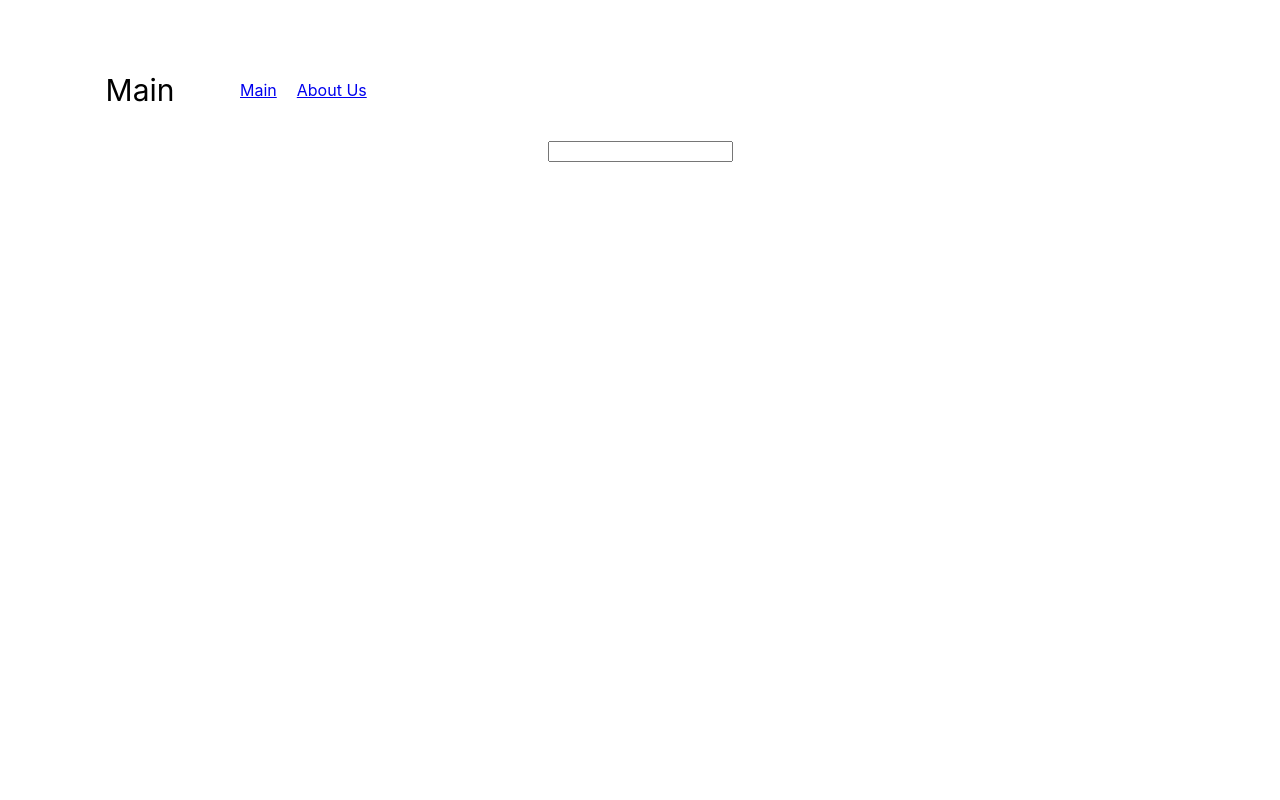
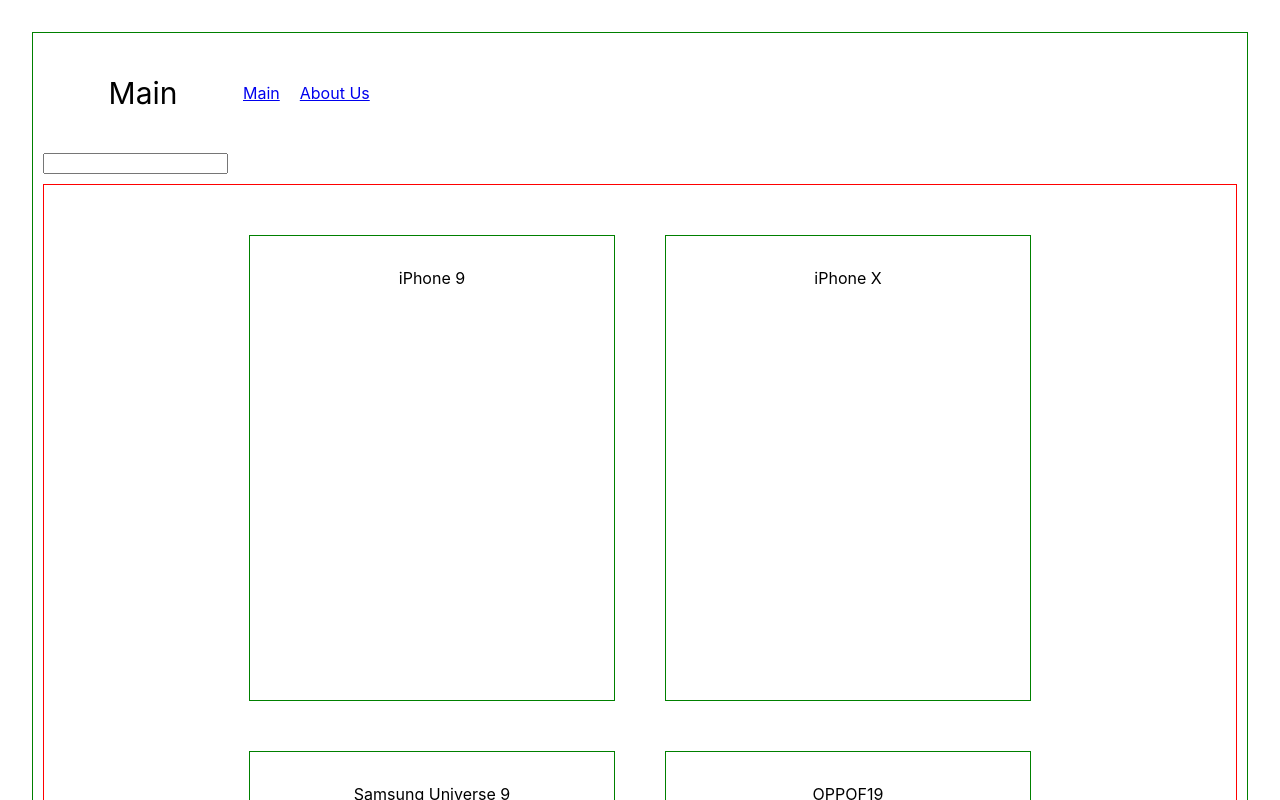
Before and after one commit to olegpl1993/reactRSS, a React (Vite) app: page / in a window 1280 px wide. Shown: the top 800 px of the page. Built offline with nearby package versions, Linux system fonts and the light colour scheme.

Commit message:
feat: map render products

```diff
--- /dev/null
+++ b/src/bd.ts
@@ -0,0 +1,184 @@
+const products = [
+  {
+    id: 1,
+    title: 'iPhone 9',
+    description: 'An apple mobile which is nothing like apple',
+    price: 549,
+    discountPercentage: 12.96,
+    rating: 4.69,
+    stock: 94,
+    brand: 'Apple',
+    category: 'smartphones',
+    thumbnail: 'https://i.dummyjson.com/data/products/1/thumbnail.jpg',
+    images: [
+      'https://i.dummyjson.com/data/products/1/3.jpg',
+      'https://i.dummyjson.com/data/products/1/4.jpg',
+      'https://i.dummyjson.com/data/products/1/thumbnail.jpg',
+    ],
+  },
+  {
+    id: 2,
+    title: 'iPhone X',
+    description:
+      'SIM-Free, Model A19211 6.5-inch Super Retina HD display with OLED technology A12 Bionic chip with ...',
+    price: 899,
+    discountPercentage: 17.94,
+    rating: 4.44,
+    stock: 34,
+    brand: 'Apple',
+    category: 'smartphones',
+    thumbnail: 'https://i.dummyjson.com/data/products/2/thumbnail.jpg',
+    images: [
+      'https://i.dummyjson.com/data/products/2/1.jpg',
+      'https://i.dummyjson.com/data/products/2/2.jpg',
+      'https://i.dummyjson.com/data/products/2/3.jpg',
+      'https://i.dummyjson.com/data/products/2/thumbnail.jpg',
+    ],
+  },
+  {
+    id: 3,
+    title: 'Samsung Universe 9',
+    description: "Samsung's new variant which goes beyond Galaxy to the Universe",
+    price: 1249,
+    discountPercentage: 15.46,
+    rating: 4.09,
+    stock: 36,
+    brand: 'Samsung',
+    category: 'smartphones',
+    thumbnail: 'https://i.dummyjson.com/data/products/3/thumbnail.jpg',
+    images: ['https://i.dummyjson.com/data/products/3/1.jpg'],
+  },
+  {
+    id: 4,
+    title: 'OPPOF19',
+    description: 'OPPO F19 is officially announced on April 2021.',
+    price: 280,
+    discountPercentage: 17.91,
+    rating: 4.3,
+    stock: 123,
+    brand: 'OPPO',
+    category: 'smartphones',
+    thumbnail: 'https://i.dummyjson.com/data/products/4/thumbnail.jpg',
+    images: [
+      'https://i.dummyjson.com/data/products/4/1.jpg',
+      'https://i.dummyjson.com/data/products/4/2.jpg',
+      'https://i.dummyjson.com/data/products/4/3.jpg',
+      'https://i.dummyjson.com/data/products/4/4.jpg',
+      'https://i.dummyjson.com/data/products/4/thumbnail.jpg',
+    ],
+  },
+  {
+    id: 5,
+    title: 'Huawei P30',
+    description:
+      'Huawei’s re-badged P30 Pro New Edition was officially unveiled yesterday in Germany and now the device has made its way to the UK.',
+    price: 499,
+    discountPercentage: 10.58,
+    rating: 4.09,
+    stock: 32,
+    brand: 'Huawei',
+    category: 'smartphones',
+    thumbnail: 'https://i.dummyjson.com/data/products/5/thumbnail.jpg',
+    images: [
+      'https://i.dummyjson.com/data/products/5/1.jpg',
+      'https://i.dummyjson.com/data/products/5/2.jpg',
+      'https://i.dummyjson.com/data/products/5/3.jpg',
+    ],
+  },
+  {
+    id: 6,
+    title: 'MacBook Pro',
+    description: 'MacBook Pro 2021 with mini-LED display may launch between September, November',
+    price: 1749,
+    discountPercentage: 11.02,
+    rating: 4.57,
+    stock: 83,
+    brand: 'APPle',
+    category: 'laptops',
+    thumbnail: 'https://i.dummyjson.com/data/products/6/thumbnail.png',
+    images: [
+      'https://i.dummyjson.com/data/products/6/1.png',
+      'https://i.dummyjson.com/data/products/6/2.jpg',
+      'https://i.dummyjson.com/data/products/6/3.png',
+      'https://i.dummyjson.com/data/products/6/4.jpg',
+    ],
+  },
+  {
+    id: 7,
+    title: 'Samsung Galaxy Book',
+    description:
+      'Samsung Galaxy Book S (2020) Laptop With Intel Lakefield Chip, 8GB of RAM Launched',
+    price: 1499,
+    discountPercentage: 4.15,
+    rating: 4.25,
+    stock: 50,
+    brand: 'Samsung',
+    category: 'laptops',
+    thumbnail: 'https://i.dummyjson.com/data/products/7/thumbnail.jpg',
+    images: [
+      'https://i.dummyjson.com/data/products/7/1.jpg',
+      'https://i.dummyjson.com/data/products/7/2.jpg',
+      'https://i.dummyjson.com/data/products/7/3.jpg',
+      'https://i.dummyjson.com/data/products/7/thumbnail.jpg',
+    ],
+  },
+  {
+    id: 8,
+    title: 'Microsoft Surface Laptop 4',
+    description:
+      'Style and speed. Stand out on HD video calls backed by Studio Mics. Capture ideas on the vibrant touchscreen.',
+    price: 1499,
+    discountPercentage: 10.23,
+    rating: 4.43,
+    stock: 68,
+    brand: 'Microsoft Surface',
+    category: 'laptops',
+    thumbnail: 'https://i.dummyjson.com/data/products/8/thumbnail.jpg',
+    images: [
+      'https://i.dummyjson.com/data/products/8/1.jpg',
+      'https://i.dummyjson.com/data/products/8/2.jpg',
+      'https://i.dummyjson.com/data/products/8/3.jpg',
+      'https://i.dummyjson.com/data/products/8/4.jpg',
+      'https://i.dummyjson.com/data/products/8/thumbnail.jpg',
+    ],
+  },
+  {
+    id: 9,
+    title: 'Infinix INBOOK',
+    description: 'Infinix Inbook X1 Ci3 10th 8GB 256GB 14 Win10 Grey – 1 Year Warranty',
+    price: 1099,
+    discountPercentage: 11.83,
+    rating: 4.54,
+    stock: 96,
+    brand: 'Infinix',
+    category: 'laptops',
+    thumbnail: 'https://i.dummyjson.com/data/products/9/thumbnail.jpg',
+    images: [
+      'https://i.dummyjson.com/data/products/9/1.jpg',
+      'https://i.dummyjson.com/data/products/9/2.png',
+      'https://i.dummyjson.com/data/products/9/3.png',
+      'https://i.dummyjson.com/data/products/9/4.jpg',
+      'https://i.dummyjson.com/data/products/9/thumbnail.jpg',
+    ],
+  },
+  {
+    id: 10,
+    title: 'HP Pavilion 15-DK1056WM',
+    description:
+      'HP Pavilion 15-DK1056WM Gaming Laptop 10th Gen Core i5, 8GB, 256GB SSD, GTX 1650 4GB, Windows 10',
+    price: 1099,
+    discountPercentage: 6.18,
+    rating: 4.43,
+    stock: 89,
+    brand: 'HP Pavilion',
+    category: 'laptops',
+    thumbnail: 'https://i.dummyjson.com/data/products/10/thumbnail.jpeg',
+    images: [
+      'https://i.dummyjson.com/data/products/10/2.jpg',
+      'https://i.dummyjson.com/data/products/10/3.jpg',
+      'https://i.dummyjson.com/data/products/10/thumbnail.jpeg',
+    ],
+  },
+];
+
+export default products;
--- /dev/null
+++ b/src/card/card.css
@@ -0,0 +1,10 @@
+.card {
+  border: 1px solid green;
+  height: 400px;
+  width: 300px;
+  display: flex;
+  flex-direction: column;
+  align-items: center;
+  justify-content: flex-start;
+  gap: 10px;
+  }
--- /dev/null
+++ b/src/card/card.tsx
@@ -0,0 +1,14 @@
+import './card.css';
+import React from 'react';
+
+class Card extends React.Component {
+  render() {
+    return (
+      <div className="card">
+        <div className="header">About Us</div>
+      </div>
+    );
+  }
+}
+
+export default Card;
--- a/src/index.css
+++ b/src/index.css
@@ -2,3 +2,8 @@
   font-family: Inter, system-ui, Avenir, Helvetica, Arial, sans-serif;
   color: rgb(0, 0, 0);
 }
+
+body {
+  padding: 0px;
+  margin: 0px;
+}
--- a/src/pages/Main/Main.css
+++ b/src/pages/Main/Main.css
@@ -0,0 +1,31 @@
+.main {
+  min-width: 90%;
+  display: flex;
+  flex-direction: column;
+  align-items: flex-start;
+  justify-content: center;
+  gap: 10px;
+  padding: 10px;
+  border: 1px solid green;
+}
+
+.cardBox {
+  border: 1px solid rgb(255, 0, 0);
+  display: flex;
+  align-items: center;
+  justify-content: center;
+  flex-wrap: wrap;
+  gap: 50px;
+  padding: 50px;
+}
+
+.card {
+  border: 1px solid green;
+  height: 400px;
+  width: 300px;
+  display: flex;
+  flex-direction: column;
+  align-items: center;
+  justify-content: flex-start;
+  gap: 10px;
+  }
--- a/src/pages/Main/Main.tsx
+++ b/src/pages/Main/Main.tsx
@@ -1,6 +1,8 @@
 import './Main.css';
 import React, { Component } from 'react';
 import Header from '../Header/Header';
+import products from '../../bd';
+import Card from 'card/card';
 
 class Main extends Component {
   state = {
@@ -29,6 +31,13 @@
           value={this.state.inputValue}
           onChange={(e) => this.setState({ inputValue: e.currentTarget.value })}
         />
+        <div className="cardBox">
+          {products.map((product) => (
+            <div className="card" key={product.id}>
+              <div className="title">{product.title}</div>
+            </div>
+          ))}
+        </div>
       </div>
     );
   }
```
